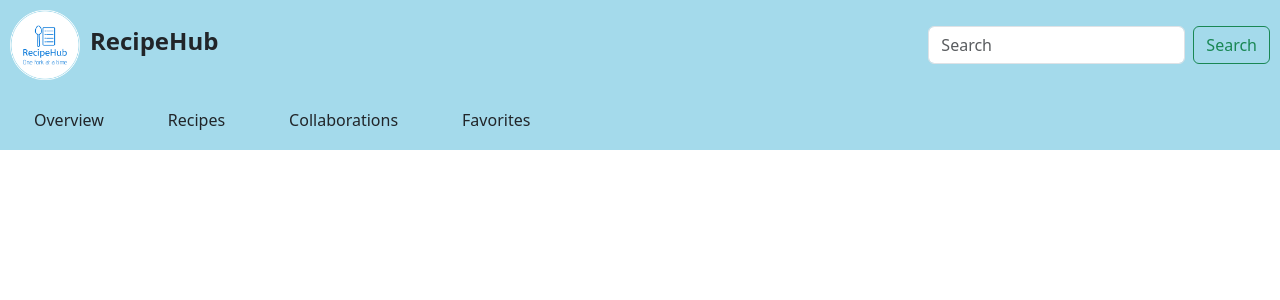
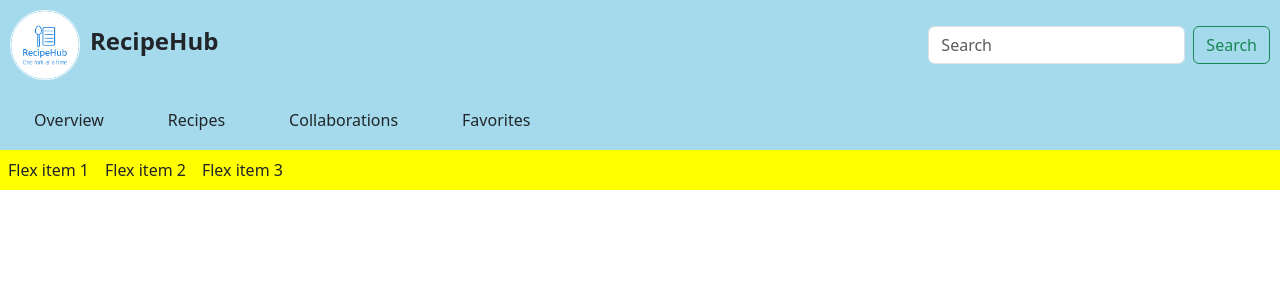
Before and after one commit to DiyaWadhwani/RecipeHubApplication-React, a React (Vite) app in the folder recipe_hub/: page / in a window 1280 px wide. Shown: the top 300 px of the page. Built offline with nearby package versions, Linux system fonts and the light colour scheme.

Commit message:
Configured prettier

```diff
--- a/recipe_hub/index.html
+++ b/recipe_hub/index.html
@@ -2,8 +2,8 @@
 <html lang="en">
   <head>
     <meta charset="UTF-8" />
-    <!-- <link rel="icon" type="image/png" href="%PUBLIC_URL%/recipehub-logo.png" />
-    <link rel="stylesheet" href="https://fonts.googleapis.com/css2?family=Inter:wght@400;700&display=swap" /> -->
+    <link rel="icon" type="image/png" href="./assets/recipehub-logo.png" />
+    <!-- <link rel="stylesheet" href="https://fonts.googleapis.com/css2?family=Inter:wght@400;700&display=swap" /> -->
     <link href="https://cdn.jsdelivr.net/npm/bootstrap@5.3.0/dist/css/bootstrap.min.css" rel="stylesheet">
     <meta name="viewport" content="width=device-width, initial-scale=1.0" />
     <title>RecipeHub</title>
--- a/recipe_hub/package.json
+++ b/recipe_hub/package.json
@@ -19,9 +19,11 @@
     "@types/react-dom": "^18.2.19",
     "@vitejs/plugin-react-swc": "^3.5.0",
     "eslint": "^8.56.0",
+    "eslint-config-prettier": "^9.1.0",
     "eslint-plugin-react": "^7.33.2",
     "eslint-plugin-react-hooks": "^4.6.0",
     "eslint-plugin-react-refresh": "^0.4.5",
+    "prettier": "^3.2.5",
     "vite": "^5.1.2"
   }
 }
--- a/recipe_hub/src/App.jsx
+++ b/recipe_hub/src/App.jsx
@@ -2,7 +2,6 @@ import React, { Component } from "react";
 import LandingPage from "./pages/LandingPage";
 
 export default class App extends Component {
-
   render() {
     console.log("Rendering App page", this.props);
     return (
--- a/recipe_hub/src/pages/ErrorPage.jsx
+++ b/recipe_hub/src/pages/ErrorPage.jsx
@@ -1,5 +1,4 @@
 import React, { Component } from "react";
-import NavBar from "../fragments/NavBar";
 import Header from "../fragments/Header";
 
 export default class ErrorPage extends Component {
@@ -7,11 +6,11 @@ export default class ErrorPage extends Component {
     return (
       <div className="App">
         <Header />
-          <h1>Error page not found</h1>
-          <div>
-            I'm so sorry but I lost the page you were looking for. Please try
-            again. written by copilot
-          </div>
+        <h1>Error page not found</h1>
+        <div>
+          {`I'm so sorry but I lost the page you were looking for. Please try
+          again. written by copilot`}
+        </div>
       </div>
     );
   }
--- a/recipe_hub/src/pages/LandingPage.jsx
+++ b/recipe_hub/src/pages/LandingPage.jsx
@@ -1,15 +1,23 @@
-import React, { Component } from 'react';
+import React, { Component } from "react";
+import "../styling/LandingPage.css";
+import Header from "../fragments/Header";
 import NavBar from "../fragments/NavBar";
-import Header from "../fragments/Header";
 
 export default class LandingPage extends Component {
   render() {
-    console.log("Landing page rendering!!")
+    console.log("Landing page rendering!!");
     return (
-        <>
+      <>
         <Header />
         <NavBar />
-        </>
-    )
+        <div className="landingContent">
+          <div className="d-flex flex-col mb-3">
+            <div className="p-2">Flex item 1</div>
+            <div className="p-2">Flex item 2</div>
+            <div className="p-2">Flex item 3</div>
+          </div>
+        </div>
+      </>
+    );
   }
 }
--- a/recipe_hub/src/pages/RecipeDetails.jsx
+++ b/recipe_hub/src/pages/RecipeDetails.jsx
@@ -1,11 +1,14 @@
-import React, { Component } from 'react'
+import React, { Component } from "react";
 
 export default class RecipeDetails extends Component {
   render() {
-    console.log("Recipe details page rendering!!")
-
+    console.log("Recipe details page rendering!!");
     return (
-      <div>RecipeDetails</div>
-    )
+      <>
+        <div>
+          <h1>Recipe Details</h1>
+        </div>
+      </>
+    );
   }
 }
--- /dev/null
+++ b/recipe_hub/src/styling/LandingPage.css
@@ -0,0 +1,4 @@
+.landingContent {
+    background-color: yellow;
+
+}
```
Also changed, not shown: recipe_hub/src/main.jsx (+7 -9 lines), recipe_hub/.eslintrc.json, 1 other file (tests, documents, lock files or other folders). Lines whose indentation alone changed are shown as unchanged.
